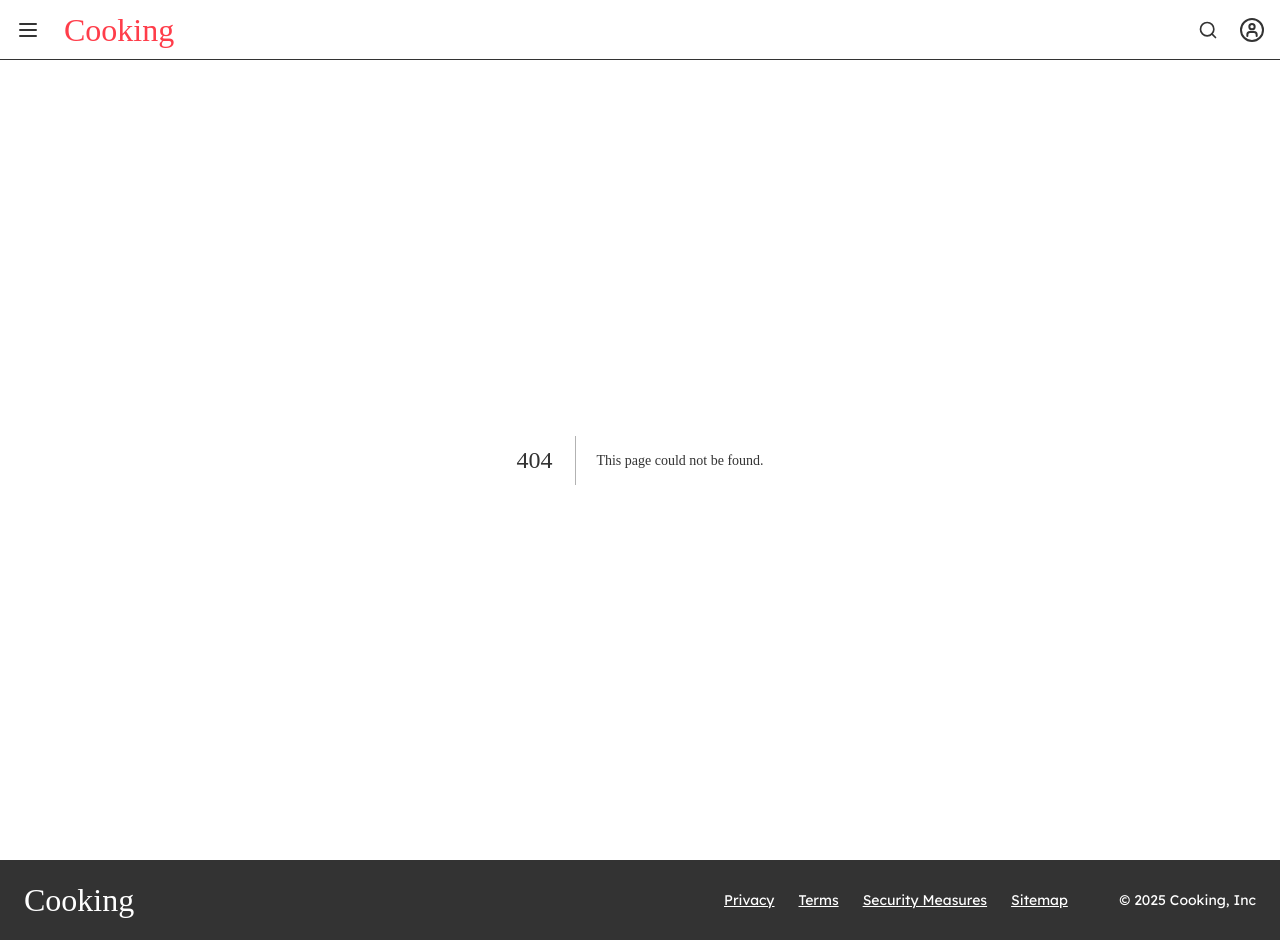
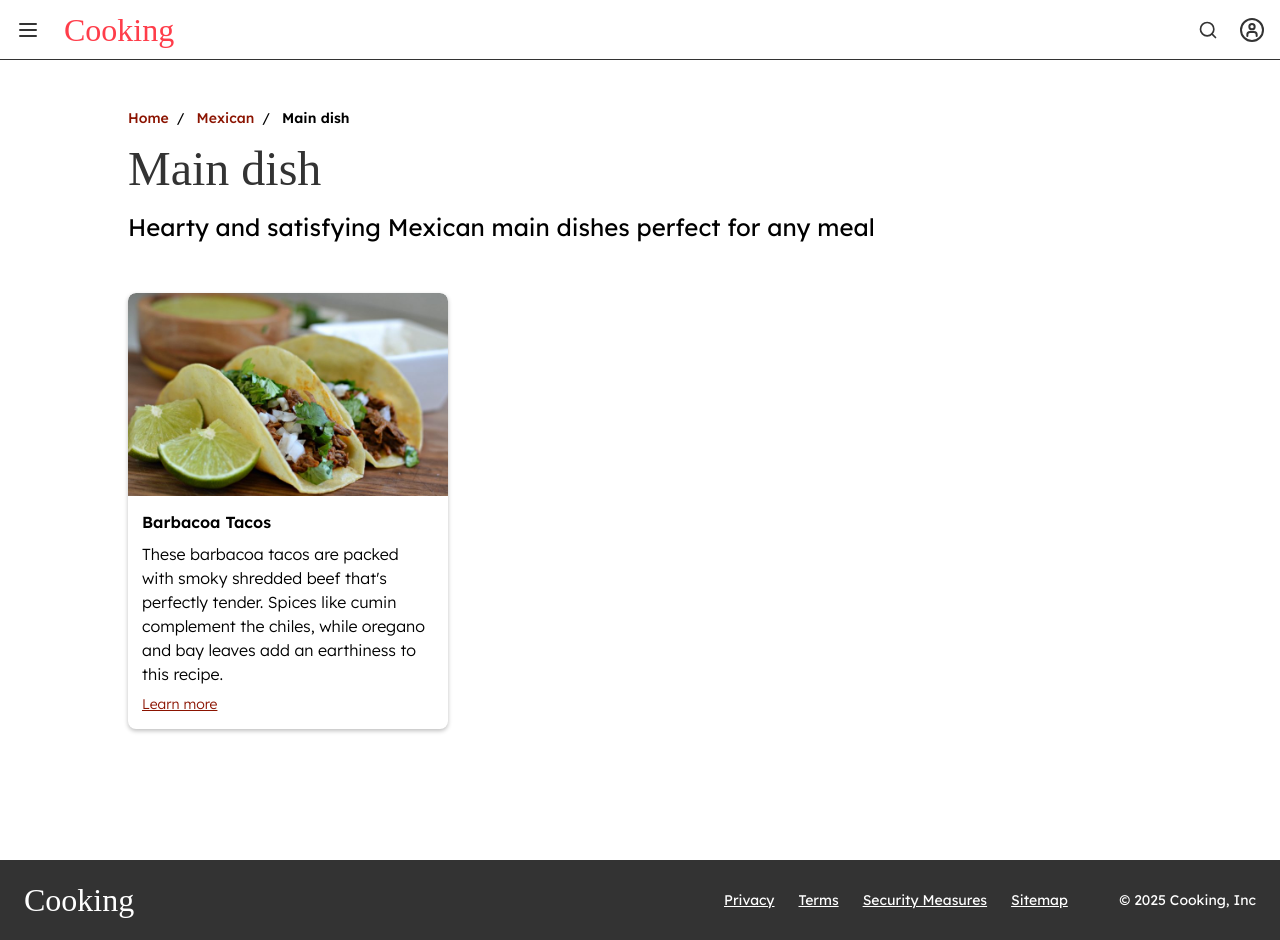
Before and after one commit to RollWithThePunches/recipes, a Next.js app: page /category/mexican/main-dish in a window 1280 px wide. Before the commit this address had no page. Built offline with nearby package versions, Linux system fonts and the light colour scheme; a web font is replaced by a local one.

Commit message:
Create subcategory page Update breadcrumb component

```diff
--- /dev/null
+++ b/src/app/category/[cuisine]/[mealType]/page.tsx
@@ -0,0 +1,163 @@
+import { Suspense } from 'react';
+import { notFound } from 'next/navigation';
+import Link from 'next/link';
+import contentData from '@/data/content.json';
+import { ContentData } from '@/types/content';
+import Breadcrumb, { BreadcrumbItem } from '@/components/Breadcrumb';
+import RecipeCard from '@/components/RecipeCard';
+
+// Cast the imported JSON to our content type
+const content = contentData as ContentData;
+
+interface SubcategoryPageProps {
+  params: {
+    cuisine: string;
+    mealType: string;
+  };
+}
+
+export default async function SubcategoryPage({ params }: SubcategoryPageProps) {
+  // Await the params since they're a Promise in Next.js 15
+  const { cuisine, mealType } = await params;
+
+  // Get category data
+  const categoryData = content.categories[cuisine];
+
+  if (!categoryData) {
+    notFound();
+  }
+
+  // Get subcategory data
+  const subcategoryData = categoryData.subcategories[mealType];
+
+  if (!subcategoryData) {
+    notFound();
+  }
+
+  // Get recipes for this subcategory
+  const subcategoryRecipes = content.recipes.filter(recipe =>
+    subcategoryData.recipes.includes(recipe.id)
+  );
+
+  // Create breadcrumbs
+  const breadcrumbItems: BreadcrumbItem[] = [
+    { label: 'Home', href: '/' },
+    { label: categoryData.name, href: `/category/${cuisine}` },
+    { label: subcategoryData.name, isCurrentPage: true }
+  ];
+
+  return (
+    <div className="bg-[var(--color-background)] min-h-screen">
+      {/* Main Content */}
+      <div className="w-full">
+        {/* Page Container */}
+        <div className="w-full max-w-[1024px] mx-auto px-4 sm:px-6 lg:px-0 py-12">
+          <div className="flex flex-col gap-12">
+
+            {/* Page Title Container */}
+            <div className="flex flex-col gap-4 items-start w-full">
+
+              {/* Breadcrumb Navigation */}
+              <Breadcrumb items={breadcrumbItems} showHomeIcon={false} />
+
+              {/* Page Title */}
+              <h1
+                className="text-left text-[var(--color-text-heading)] w-full"
+                style={{
+                  fontFamily: 'var(--font-family-heading)',
+                  fontSize: 'var(--font-size-5xl)',
+                  lineHeight: 'var(--line-height-tight)'
+                }}
+              >
+                {subcategoryData.name}
+              </h1>
+
+              {/* Description */}
+              <p
+                className="text-left text-[var(--color-text-body)] w-full"
+                style={{
+                  fontFamily: 'var(--font-family-body)',
+                  fontSize: 'var(--font-size-xl)',
+                  lineHeight: 'var(--line-height-normal)'
+                }}
+              >
+                {subcategoryData.description}
+              </p>
+            </div>
+
+            {/* Recipe Cards Section */}
+            <section aria-labelledby="recipes-heading">
+              <h2 id="recipes-heading" className="sr-only">
+                {subcategoryData.name} Recipes
+              </h2>
+
+              {subcategoryRecipes.length > 0 ? (
+                <Suspense fallback={<div>Loading recipes...</div>}>
+                  <div className="grid grid-cols-1 md:grid-cols-2 lg:grid-cols-3 gap-8 w-full">
+                    {subcategoryRecipes.map((recipe) => (
+                      <div
+                        key={recipe.id}
+                        className="bg-[var(--color-card-background)] rounded-lg shadow-[0px_2px_4px_0px_rgba(0,0,0,0.25)] overflow-hidden hover:shadow-lg transition-shadow duration-200"
+                      >
+                        <RecipeCard recipe={recipe} />
+                      </div>
+                    ))}
+                  </div>
+                </Suspense>
+              ) : (
+                <div className="text-center py-12">
+                  <p className="text-[var(--color-text-body)] text-lg mb-4">
+                    No recipes found for {subcategoryData.name.toLowerCase()} in {categoryData.name.toLowerCase()} cuisine.
+                  </p>
+                  <Link
+                    href={`/category/${cuisine}`}
+                    className="text-[var(--color-link)] hover:text-[var(--color-link-hover)] underline decoration-solid underline-offset-2"
+                    style={{
+                      fontFamily: 'var(--font-family-body)',
+                      fontSize: 'var(--font-size-base)'
+                    }}
+                  >
+                    View All {categoryData.name} Recipes
+                  </Link>
+                </div>
+              )}
+            </section>
+          </div>
+        </div>
+      </div>
+    </div>
+  );
+}
+
+export async function generateStaticParams() {
+  // Generate static params for existing category/subcategory combinations
+  const params = [];
+
+  for (const [cuisineId, category] of Object.entries(content.categories)) {
+    for (const subcategoryId of Object.keys(category.subcategories)) {
+      params.push({
+        cuisine: cuisineId,
+        mealType: subcategoryId,
+      });
+    }
+  }
+
+  return params;
+}
+
+export async function generateMetadata({ params }: SubcategoryPageProps) {
+  const { cuisine, mealType } = await params;
+  const categoryData = content.categories[cuisine];
+  const subcategoryData = categoryData?.subcategories[mealType];
+
+  if (!categoryData || !subcategoryData) {
+    return {
+      title: 'Subcategory Not Found',
+    };
+  }
+
+  return {
+    title: `${subcategoryData.name} - ${categoryData.name} Recipes | ${content.ui.navigation.brand}`,
+    description: subcategoryData.description,
+  };
+}
--- a/src/app/recipe/[slug]/page.tsx
+++ b/src/app/recipe/[slug]/page.tsx
@@ -52,9 +52,9 @@ function formatTime(minutes: number): string {
   }
 }
 
-// Helper function to get breadcrumb items based on cuisine and meal type
-function getBreadcrumbItems(cuisine: string, mealType: string): BreadcrumbItem[] {
-  // Map internal mealType values to display names
+// Helper function to get breadcrumb items based on cuisine, meal type, and recipe title
+function getBreadcrumbItems(cuisine: string, mealType: string, recipeTitle: string): BreadcrumbItem[] {
+  // Map internal mealType values to display names and URL paths
   const mealTypeDisplayNames: Record<string, string> = {
     'dinner': 'Main dish',
     'appetizer': 'Appetizers',
@@ -62,6 +62,15 @@ function getBreadcrumbItems(cuisine: string, mealType: string): BreadcrumbItem[]
     'soup': 'Soups',
     'dessert': 'Desserts',
     'drink': 'Drinks'
+  };
+
+  const mealTypeUrlPaths: Record<string, string> = {
+    'dinner': 'main-dish',
+    'appetizer': 'appetizers',
+    'side': 'sides',
+    'soup': 'soups',
+    'dessert': 'desserts',
+    'drink': 'drinks'
   };
 
   const baseItems: BreadcrumbItem[] = [
@@ -77,11 +86,18 @@ function getBreadcrumbItems(cuisine: string, mealType: string): BreadcrumbItem[]
 
   if (mealType) {
     const displayMealType = mealTypeDisplayNames[mealType] || mealType;
+    const urlPath = mealTypeUrlPaths[mealType] || mealType;
     baseItems.push({
       label: displayMealType,
-      isCurrentPage: true
+      href: `/category/${cuisine.toLowerCase()}/${urlPath}`
     });
   }
+
+  // Add recipe title as the final breadcrumb item
+  baseItems.push({
+    label: recipeTitle,
+    isCurrentPage: true
+  });
 
   return baseItems;
 }
@@ -123,7 +139,7 @@ export default async function RecipePage({ params }: RecipePageProps) {
     dietary: recipe.dietary
   };
 
-  const breadcrumbItems = getBreadcrumbItems(recipe.cuisine, recipe.mealType);
+  const breadcrumbItems = getBreadcrumbItems(recipe.cuisine, recipe.mealType, recipe.title);
 
   return <RecipeClientPage recipeData={recipeData} breadcrumbItems={breadcrumbItems} />;
 }
--- a/src/data/content.json
+++ b/src/data/content.json
@@ -352,18 +352,56 @@
       "navigation": {
         "title": "What are you in the mood for?",
         "mealTypes": [
-          { "id": "appetizers", "name": "Appetizers", "href": "/category/mexican?type=appetizers" },
-          { "id": "sides", "name": "Sides", "href": "/category/mexican?type=sides" },
-          { "id": "soups", "name": "Soups", "href": "/category/mexican?type=soups" },
-          { "id": "main-dish", "name": "Main dish", "href": "/category/mexican?type=main-dish" },
-          { "id": "desserts", "name": "Desserts", "href": "/category/mexican?type=desserts" },
-          { "id": "drinks", "name": "Drinks", "href": "/category/mexican?type=drinks" }
+          { "id": "appetizers", "name": "Appetizers", "href": "/category/mexican/appetizers" },
+          { "id": "sides", "name": "Sides", "href": "/category/mexican/sides" },
+          { "id": "soups", "name": "Soups", "href": "/category/mexican/soups" },
+          { "id": "main-dish", "name": "Main dish", "href": "/category/mexican/main-dish" },
+          { "id": "desserts", "name": "Desserts", "href": "/category/mexican/desserts" },
+          { "id": "drinks", "name": "Drinks", "href": "/category/mexican/drinks" }
         ]
       },
       "featuredRecipe": "barbacoa-tacos",
       "exploreSection": {
         "title": "Explore more Mexican food",
         "recipes": ["lime-corn", "margaritas", "barbacoa-tacos"]
+      },
+      "subcategories": {
+        "main-dish": {
+          "id": "main-dish",
+          "name": "Main dish",
+          "description": "Hearty and satisfying Mexican main dishes perfect for any meal",
+          "recipes": ["barbacoa-tacos"]
+        },
+        "appetizers": {
+          "id": "appetizers",
+          "name": "Appetizers",
+          "description": "Delicious Mexican appetizers to start your meal",
+          "recipes": []
+        },
+        "sides": {
+          "id": "sides",
+          "name": "Sides",
+          "description": "Perfect Mexican side dishes to complement your meal",
+          "recipes": ["lime-corn"]
+        },
+        "soups": {
+          "id": "soups",
+          "name": "Soups",
+          "description": "Warm and comforting Mexican soups",
+          "recipes": []
+        },
+        "desserts": {
+          "id": "desserts",
+          "name": "Desserts",
+          "description": "Sweet Mexican desserts to end your meal",
+          "recipes": []
+        },
+        "drinks": {
+          "id": "drinks",
+          "name": "Drinks",
+          "description": "Refreshing Mexican beverages and cocktails",
+          "recipes": ["margaritas"]
+        }
       }
     }
   },
```
Also changed, not shown: src/types/content.ts (+8 -0 lines).
